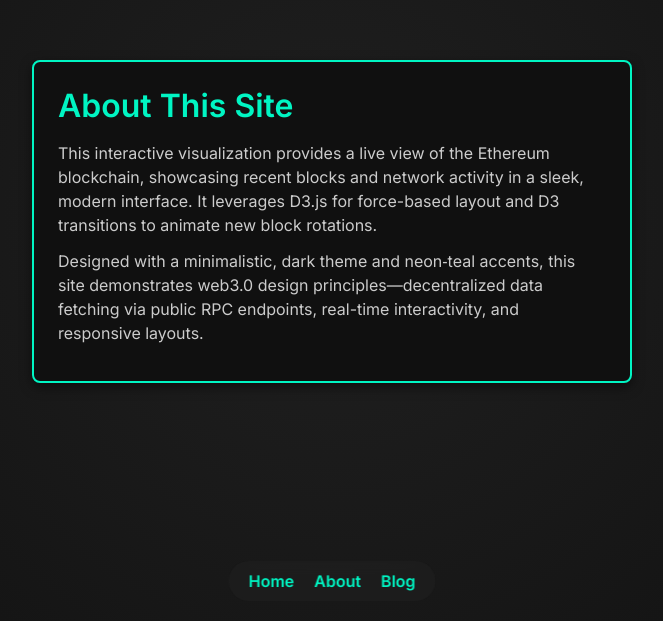
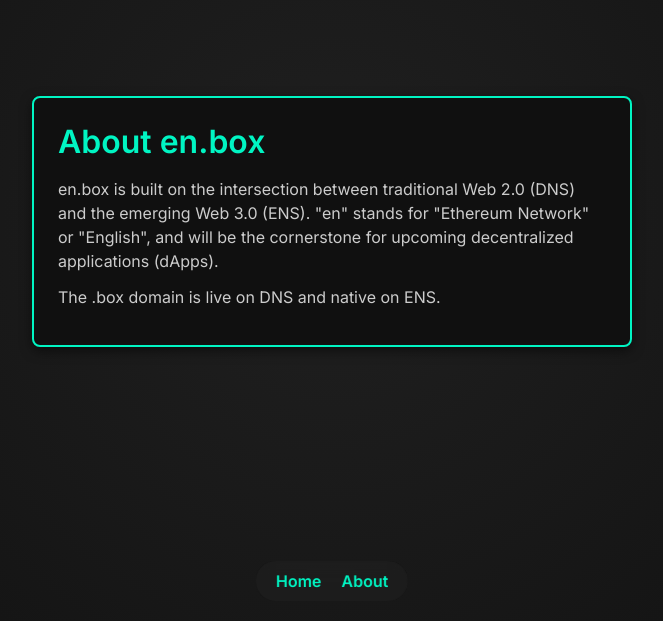
Before and after one commit to en-box/main-website, a plain HTML site: page about.html in a window 1280 px wide. Shown: the part 179-800 px from the top of the page, without its empty margins (308-971 px from the left). Drawn offline with Linux system fonts and the light colour scheme.

Commit message:
Update about.html

```diff
--- a/about.html
+++ b/about.html
@@ -82,14 +82,13 @@
 </head>
 <body>
 <div class="about-container">
-  <h1>About This Site</h1>
-  <p>This interactive visualization provides a live view of the Ethereum blockchain, showcasing recent blocks and network activity in a sleek, modern interface. It leverages D3.js for force-based layout and D3 transitions to animate new block rotations.</p>
-  <p>Designed with a minimalistic, dark theme and neon‑teal accents, this site demonstrates web3.0 design principles—decentralized data fetching via public RPC endpoints, real-time interactivity, and responsive layouts.</p>
+  <h1>About en.box</h1>
+  <p>en.box is built on the intersection between traditional Web 2.0 (DNS) and the emerging Web 3.0 (ENS). "en" stands for "Ethereum Network" or "English", and will be the cornerstone for upcoming decentralized applications (dApps).</p>
+  <p>The .box domain is live on DNS and native on ENS.</p>
 </div>
 <nav>
   <a href="/">Home</a>
   <a href="/about/">About</a>
-  <a href="/blog/">Blog</a>
 </nav>
 </body>
 </html>
```
Also changed, not shown: index.html (+1 -1 lines).
